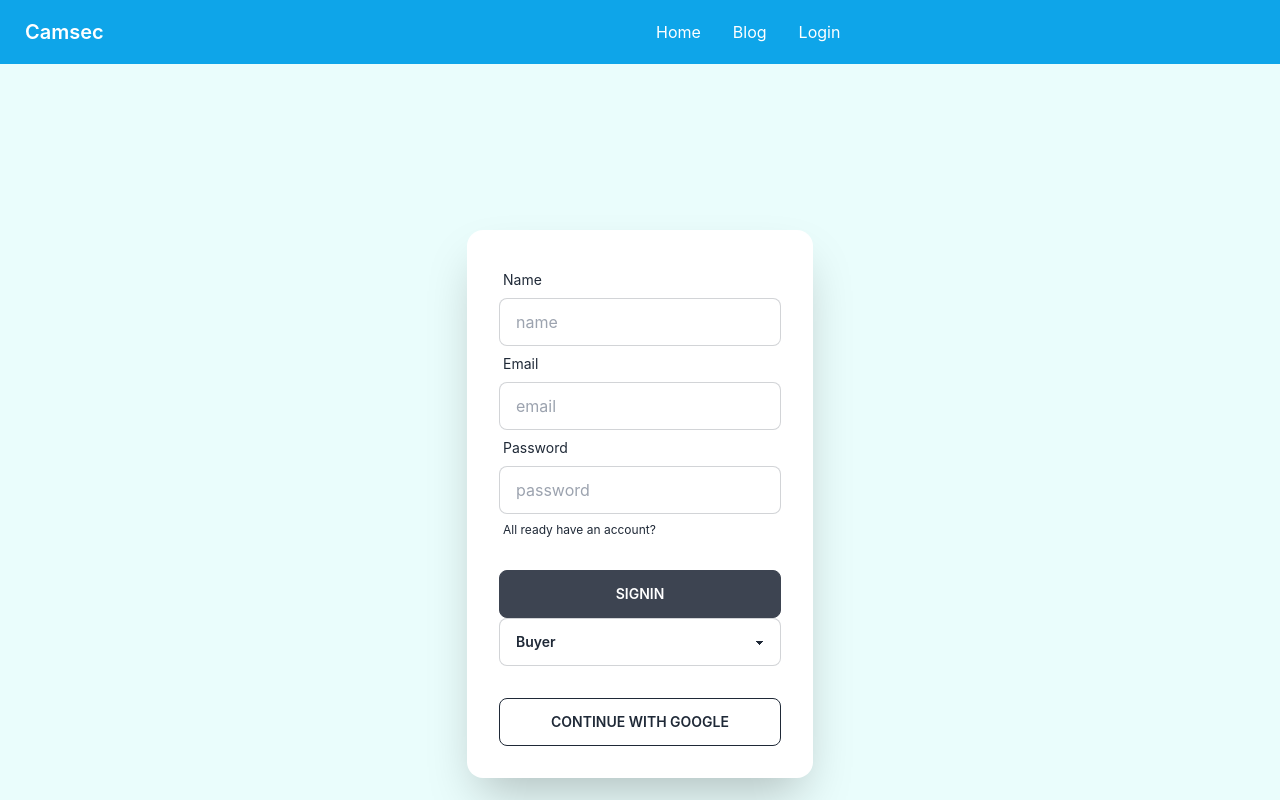
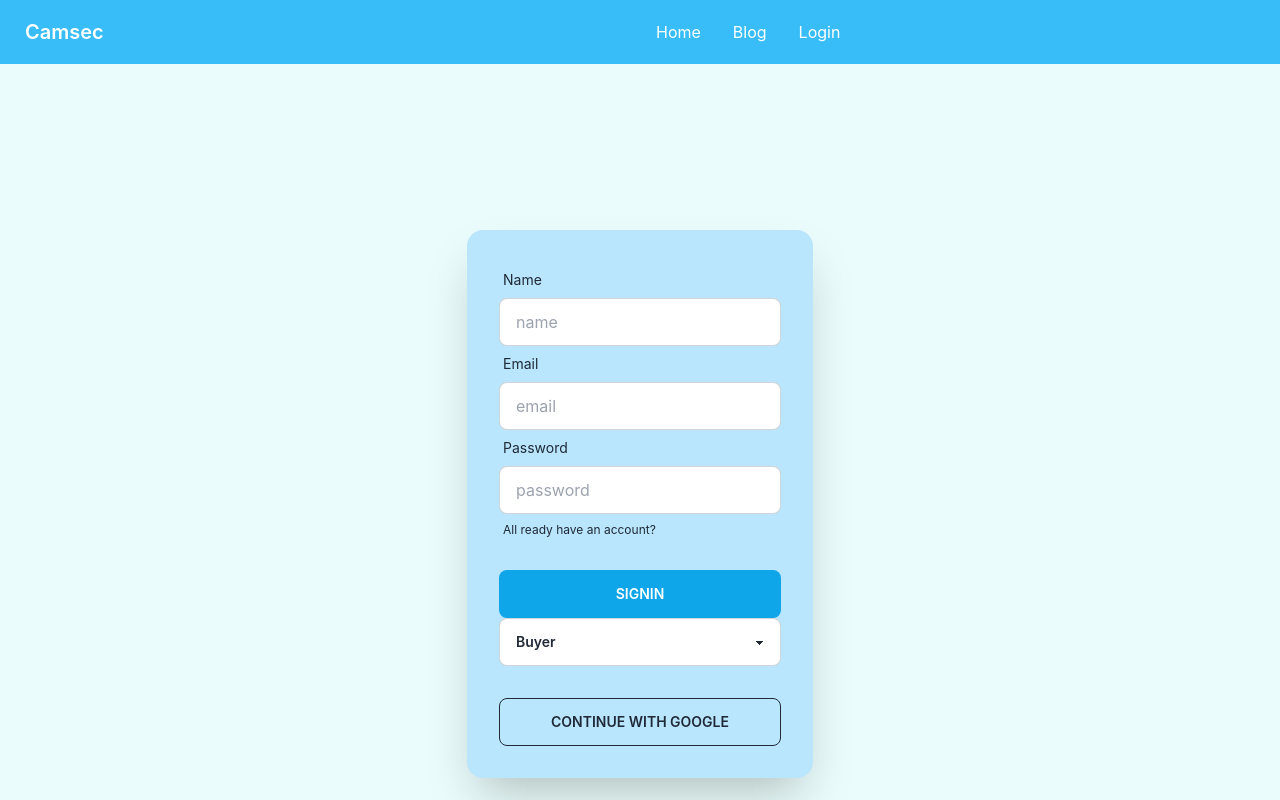
Before and after one commit to etikona/camsec-client, a React (Create React App) app: page /signin in a window 1280 px wide. Shown: the top 800 px of the page. Built offline with nearby package versions, Linux system fonts and the light colour scheme; no server answers.

Commit message:
colour changed

```diff
--- a/src/components/Pages/Login/Login.js
+++ b/src/components/Pages/Login/Login.js
@@ -36,7 +36,7 @@ const Login = () => {
 
                 <div className="hero-content flex-col lg:flex-row-reverse">
 
-                    <div className="card flex-shrink-0 w-full max-w-sm shadow-2xl bg-base-100">
+                    <div className="card flex-shrink-0 w-full max-w-sm shadow-2xl bg-sky-200">
                         <div className="card-body">
 
                             <form onSubmit={handleSubmit}>
@@ -56,7 +56,7 @@ const Login = () => {
                                     </label>
                                 </div>
                                 <div className="form-control mt-6">
-                                    <input className='btn bg- w-full' type="submit" value="login" />
+                                    <input className='btn bg-sky-500 border-0s w-full' type="submit" value="login" />
                                 </div>
                             </form>
 
--- a/src/components/Pages/Login/Signin.js
+++ b/src/components/Pages/Login/Signin.js
@@ -76,17 +76,7 @@ const storeUserInfo = (name, email, role) => {
             setUserEmail(email)
         })
 };
-//  Set role
-// const userRole = (role) => {
-//     const googleSign = signIngoogle();
-//     const normal = handleSubmit();
-//     if (googleSign) {
-//         setRole(buyer)
-//     }
-//     if (normal) {
-//         setRole(seller)
-//     }
-// }
+
 
 return (
     <div>
@@ -94,7 +84,7 @@ return (
 
             <div className="hero-content flex-col lg:flex-row-reverse">
 
-                <div className="card flex-shrink-0 w-full max-w-sm shadow-2xl bg-base-100">
+                <div className="card flex-shrink-0 w-full max-w-sm shadow-2xl bg-sky-200">
                     <div className="card-body">
 
                         <form onSubmit={handleSubmit}>
@@ -120,7 +110,7 @@ return (
                                 </label>
                             </div>
                             <div className="form-control mt-6">
-                                <input className='btn bg- w-full' type="submit" value="signin" />
+                                <input className='btn bg-sky-500 border-0 w-full' type="submit" value="signin" />
                             </div>
 
                             <select name='role' className="select select-bordered w-full max-w-xs"><font></font>
--- a/src/components/Shared/Navbar.js
+++ b/src/components/Shared/Navbar.js
@@ -25,7 +25,7 @@ const Navbar = () => {
     </>
     return (
         <div className='mb-10'>
-            <div className="navbar bg-sky-500 text-white overflow-hidden"><font></font>
+            <div className="navbar bg-sky-400 text-white overflow-hidden"><font></font>
                 <div className="navbar-start"><font></font>
                     <div className="dropdown"><font></font>
                         <label tabIndex={2} className="btn btn-ghost lg:hidden"><font></font>
```
